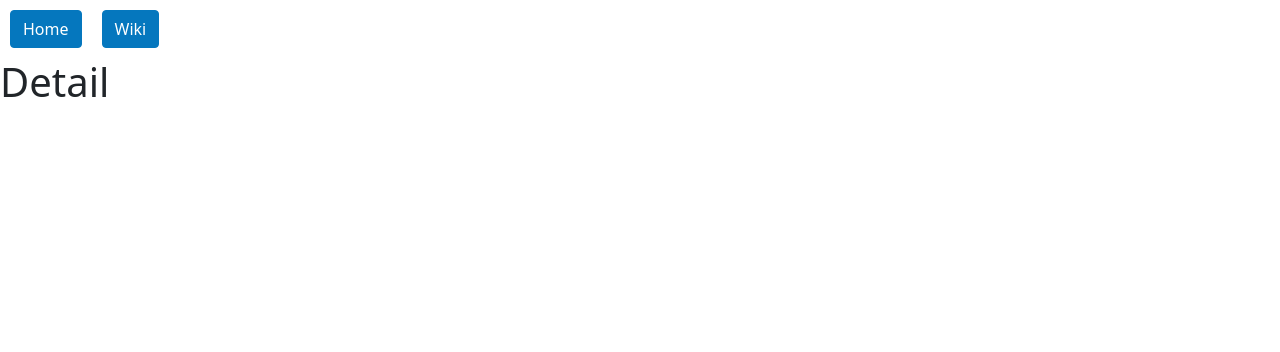
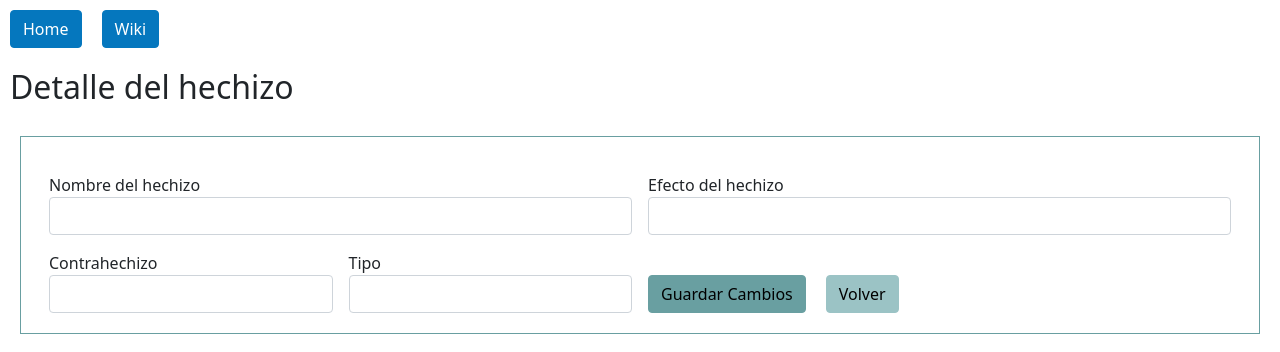
Before and after one commit to Claraaml/hp-wiki-game, a Vue app: page /#/wiki/1/1 in a window 1280 px wide. Shown: the top 352 px of the page. Built offline with nearby package versions, Linux system fonts and the light colour scheme; no server answers.

Commit message:
componentes con script setup

```diff
--- /dev/null
+++ b/src/api/getSpellById.js
@@ -0,0 +1,6 @@
+import spellsApi from "@/api/spellsApi"
+
+export const getSpellById = async (id) => {
+    const spellsArr = await spellsApi.get(`/spells/${id}.json`);
+    return spellsArr;
+}
--- a/src/components/Navbar.vue
+++ b/src/components/Navbar.vue
@@ -7,26 +7,24 @@
   >{{ link.name }}</button>
 </template>
 
-<script>
-export default {
-  data() {
-    return {
-      links: [
-        { to: 'home', name: 'Home' },
-        { to: 'wiki-table', name: 'Wiki' },
-        // { to: 'game', name: 'Game' },
-      ]
-    }
-  },
-  methods: {
-    goTo(to) {
-      this.$router.push({ name: to })
-    }
-  }
+<script setup>
+import { useRouter } from 'vue-router';
+
+
+const links = [
+  { to: 'home', name: 'Home' },
+  { to: 'wiki-table', name: 'Wiki' },
+  // { to: 'game', name: 'Game' },
+];
+const router = useRouter()
+
+function goTo(to) {
+  router.push({ name: to })
 }
+
 </script>
 
-<style scoped>
+<style lang="scss" scoped>
 button {
   margin: 10px;
 }
--- a/src/layouts/PrincipalLayout.vue
+++ b/src/layouts/PrincipalLayout.vue
@@ -11,6 +11,3 @@ export default {
     }
 }
 </script>
-
-<style>
-</style>
--- a/src/modules/wiki/components/Detail.vue
+++ b/src/modules/wiki/components/Detail.vue
@@ -1,13 +1,81 @@
 <template>
-  <h1>Detail</h1>
+  <h2>Detalle del hechizo</h2>
+  <form class="row g-3">
+    <div class="col-6">
+      <label for="name" class="visually">Nombre del hechizo</label>
+      <input type="text" class="form-control" id="name" :value="spell.name" :readonly="!active" />
+    </div>
+    <div class="col-6">
+      <label for="effect" class="visually">Efecto del hechizo</label>
+      <input type="text" class="form-control" id="effect" :value="spell.effect" :readonly="!active" />
+    </div>
+    <div class="col-3">
+      <label for="counterspell" class="visually">Contrahechizo</label>
+      <input
+        type="text"
+        class="form-control"
+        id="counterspell"
+        :value="spell.counterspell"
+        :readonly="!active"
+      />
+    </div>
+    <div class="col-3">
+      <label for="type" class="visually">Tipo</label>
+      <input type="text" class="form-control" id="type" :value="spell.type" :readonly="!active" />
+    </div>
+    <div class="col-3 buttons">
+      <button v-show="active" class="btn btn-primary guardar-btn">Guardar Cambios</button>
+      <button class="btn btn-secondary" @click="backToWiki">Volver</button>
+    </div>
+  </form>
 </template>
 
-<script>
-export default {
+<script setup>
+import { onMounted, ref } from "vue";
+import { getSpellById } from "@/api/getSpellById"
+import { useRouter } from "vue-router";
 
+const props = defineProps({
+  id: {
+    type: Number,
+    required: true
+  },
+  accion: {
+    type: String,
+    required: true
+  }
+})
+
+const router = useRouter();
+let spell = ref({})
+let active = ref(true)
+
+async function getSpell() {
+  const data = await getSpellById(props.id).then(r => r.data)
+  spell.value = data
 }
+
+function backToWiki() {
+  router.push({ name: 'wiki-table' })
+}
+
+onMounted(() => {
+  getSpell()
+  if (props.accion === 'ver') { active.value = false; }
+})
 </script>
 
-<style>
-
+<style lang="scss" scoped>
+form {
+  margin: 20px;
+  border: 1px solid #699fa1;
+  padding: 20px;
+}
+.buttons {
+  margin-top: 40px;
+  color: white;
+  button {
+    margin-right: 20px;
+  }
+}
 </style>
--- a/src/modules/wiki/components/Table.vue
+++ b/src/modules/wiki/components/Table.vue
@@ -1,7 +1,13 @@
 <template>
     <div>
         <h2>Wiki de los hechizos de las películas del mundo de Harry Potter</h2>
-        <table class="table table-striped table-hover table-bordered">
+
+        <!-- <div class="buscador"></div> -->
+
+        <table
+            v-if="spellsList && spellsList.length"
+            class="table table-striped table-hover table-bordered"
+        >
             <thead>
                 <tr>
                     <th scope="col">Nombre</th>
@@ -12,18 +18,15 @@
                 </tr>
             </thead>
             <tbody>
-                <tr v-for="item in list" :key="item.id">
-                    <td>{{ item.name }}</td>
-                    <td>{{ item.effect }}</td>
-                    <td>{{ item.counterspell }}</td>
-                    <td>{{ item.type }}</td>
+                <tr v-for="spell in spellsList" :key="spell.id">
+                    <td>{{ spell.name }}</td>
+                    <td>{{ spell.effect }}</td>
+                    <td>{{ spell.counterspell }}</td>
+                    <td>{{ spell.type }}</td>
                     <td>
-                        <button class="btn btn-success" @click="showDetail(item.id, 'ver')">Ver</button>
-                        <button class="btn btn-info" @click="showDetail(item.id, 'editar')">Editar</button>
-                        <button
-                            class="btn btn-danger"
-                            @click="showDetail(item.id, 'eliminar')"
-                        >Eliminar</button>
+                        <button class="btn btn-success" @click="showDetail(spell.id, 'ver')">Ver</button>
+                        <button class="btn btn-info" @click="showDetail(spell.id, 'editar')">Editar</button>
+                        <button class="btn btn-danger" @click="deleteSpell(spell.id)">Eliminar</button>
                     </td>
                 </tr>
             </tbody>
@@ -31,40 +34,36 @@
     </div>
 </template>
 
-<script>
-import { getAllSpells } from "../../../api/getAllSpells"
+<script setup>
 
-export default {
-    data() {
-        return {
-            list: [],
-            pagination: {
-                currentPage: 0,
-                perPage: 10,
-                totalItems: 0
-            }
-        }
-    },
-    methods: {
-        async getList() {
-            const data = await getAllSpells().then(r => r.data)
-            this.list = data
-            this.pagination.totalItems = data.lenth
-        },
-        showDetail(id, accion) {
-            this.$router.push({ name: 'wiki-detail', params: { id, accion } })
-        }
-    },
-    created() {
-        this.getList()
-    }
+import { getAllSpells } from "@/api/getAllSpells"
+import { onMounted, ref } from "vue";
+import { useRouter } from "vue-router";
+
+let spellsList = ref([]);
+const router = useRouter();
+
+async function getList() {
+    const data = await getAllSpells().then(r => r.data);
+    spellsList.value = data;
 }
+
+function showDetail(id, accion) {
+    router.push({ name: 'wiki-detail', params: { id, accion } });
+}
+
+function deleteSpell(id) {
+    console.log('Delete spell.. ', id);
+}
+
+onMounted(() => {
+    getList();
+})
+
 </script>
 
-<style scoped>
-h2 {
-    margin-bottom: 20px;
-}
+
+<style lang="scss" scoped>
 .page-navigation {
     display: flex;
     margin-top: 5px;
--- a/src/router/router.js
+++ b/src/router/router.js
@@ -1,4 +1,4 @@
-import { createRouter, createWebHashHistory } from 'vue-router'
+import { createRouter, createWebHashHistory } from 'vue-router';
 
 const routes = [
     {
@@ -24,7 +24,12 @@ const routes = [
                     {
                         path: ':id/:accion',
                         name: 'wiki-detail',
-                        component: () => import(/*webpackChunkName: "Detail"*/'../modules/wiki/components/Detail')
+                        component: () => import(/*webpackChunkName: "Detail"*/'../modules/wiki/components/Detail'),
+                        props: (route) => {
+                            const id = Number(route.params.id)
+                            const accion = route.params.accion
+                            return { id, accion }
+                        }
                     }
                 ]
             }
@@ -32,14 +37,14 @@ const routes = [
     },
     {
         path: '/:pathMatch(.*)*',
-        component: () => import(/* webpackChunkName: "NoPageFound" "*/ '@/components/NoPageFound')
+        component: () => import(/* webpackChunkName: "NoPageFound"*/ '@/components/NoPageFound')
     }
-]
+];
 
 const router = createRouter({
     history: createWebHashHistory(),
     routes,
-})
+});
 
 
-export default router
+export default router;
--- a/src/styles/styles.scss
+++ b/src/styles/styles.scss
@@ -10,3 +10,8 @@ $theme-colors: (
 );
 
 @import 'node_modules/bootstrap/scss/bootstrap.scss';
+
+
+h1, h2, h3 {
+  padding: 10px;
+}
```
Also changed, not shown: .eslintrc.js.
